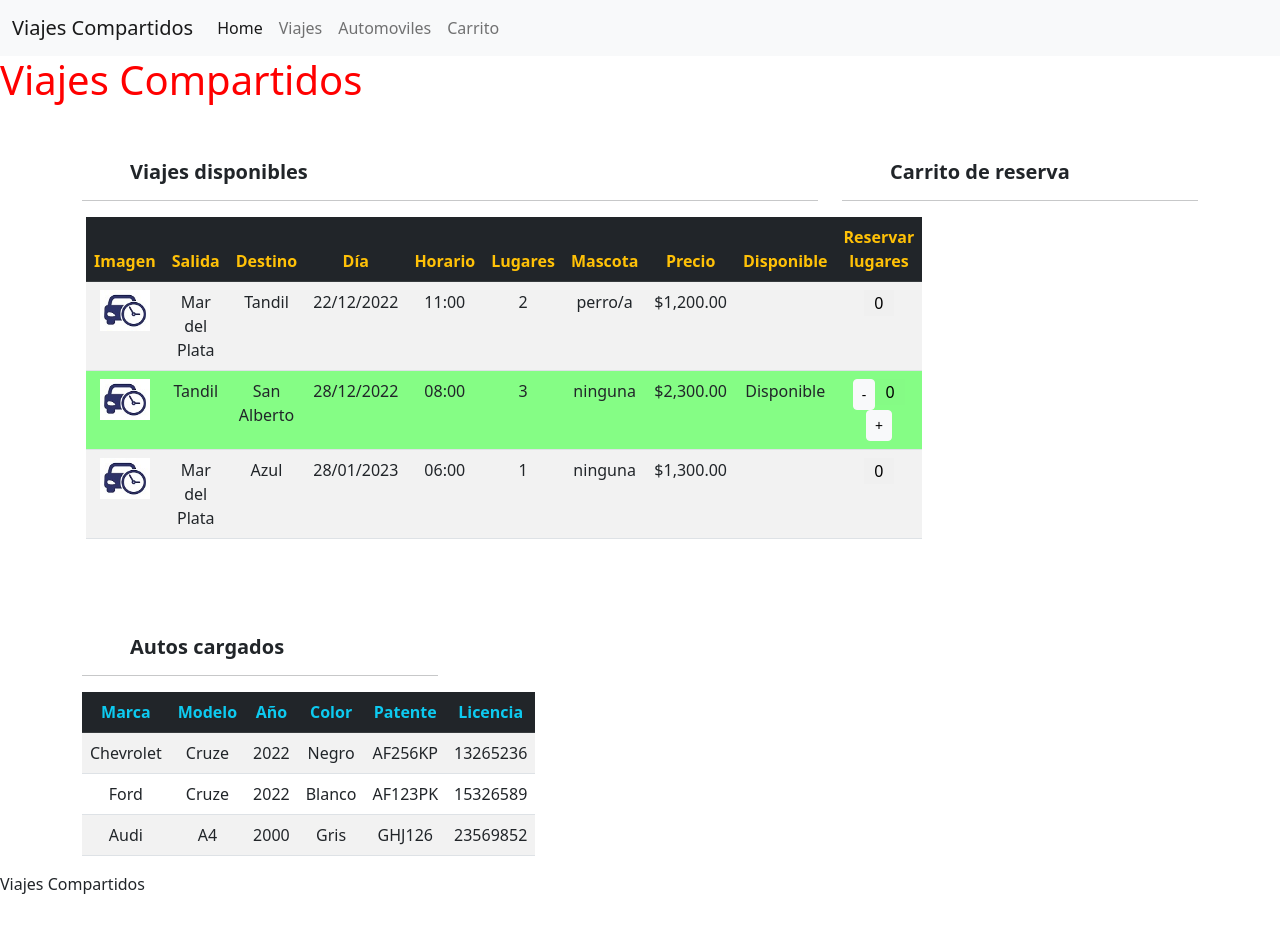
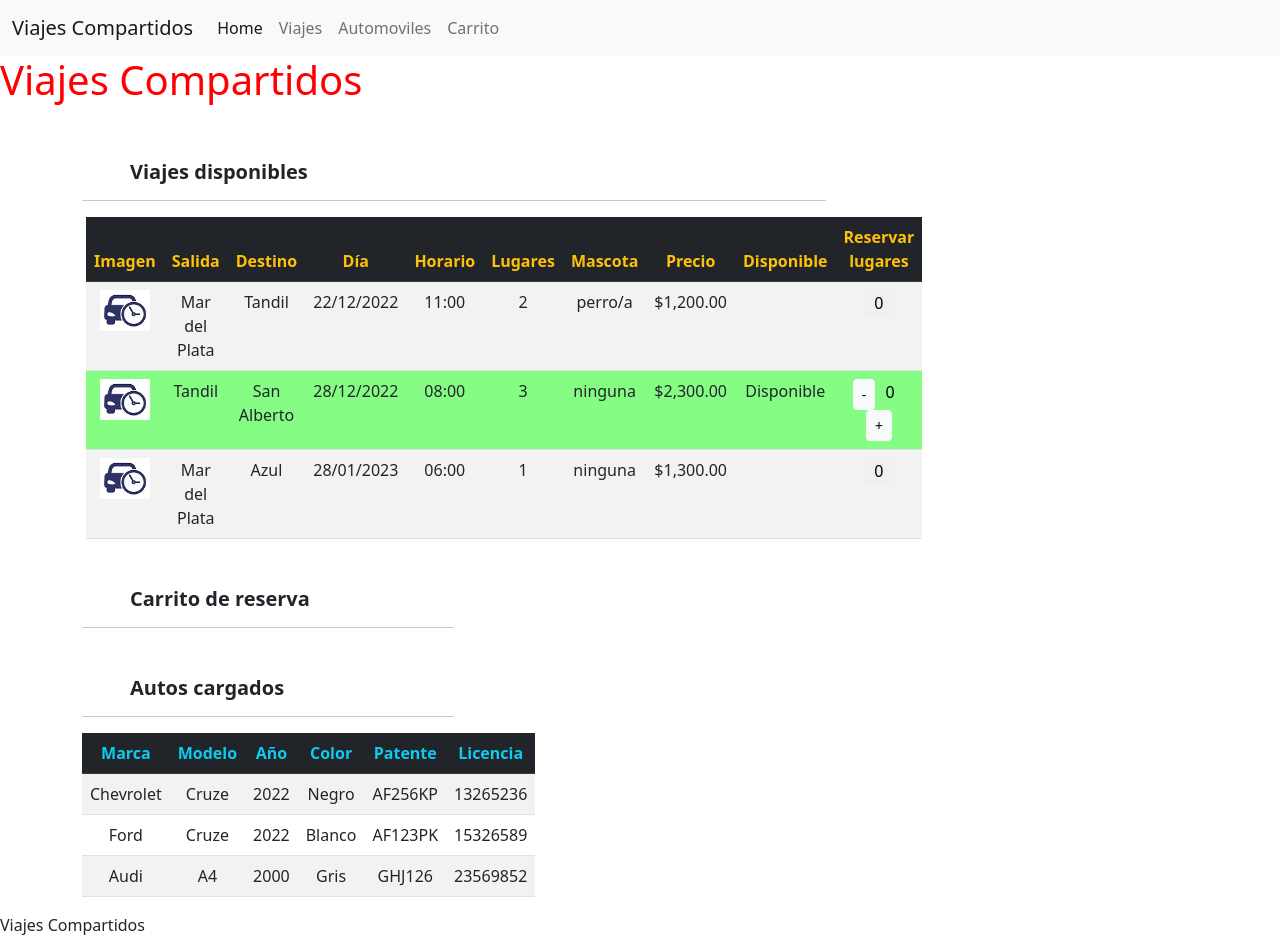
Before and after one commit to FelicitasAguerralde/SeminarioAngular_ViajesCompartidos, an Angular app: page / in a window 1280 px wide. Before the commit the page ends 896 px from the top, so only its background shows below. Built offline with nearby package versions, Linux system fonts and the light colour scheme.

Commit message:
cree la carpeta routing

```diff
--- a/src/app/app.component.html
+++ b/src/app/app.component.html
@@ -28,15 +28,7 @@
 </div>
 <div class="container">
   <div class="row">
-    <div class="col-8">
-      <app-viajes-list></app-viajes-list>
-    </div>
-    <div class="col-4">
-      <app-carrito></app-carrito>
-    </div>
-    <div class="col-4">
-      <app-automoviles-list></app-automoviles-list>
-    </div>
+    <app-automoviles-viajes></app-automoviles-viajes>
   </div>
 </div>
 
--- a/src/app/automoviles-viajes/automoviles-viajes.component.html
+++ b/src/app/automoviles-viajes/automoviles-viajes.component.html
@@ -1 +1,9 @@
-<p>automoviles-viajes works!</p>
+<div class="col-8">
+    <app-viajes-list></app-viajes-list>
+  </div>
+  <div class="col-4">
+    <app-carrito></app-carrito>
+  </div>
+  <div class="col-4">
+    <app-automoviles-list></app-automoviles-list>
+  </div>
--- a/src/app/viajes-about/viajes-about.component.html
+++ b/src/app/viajes-about/viajes-about.component.html
@@ -1 +1 @@
-<p>viajes-about works!</p>
+<p>Viajes compartidos ha sido creado con el fin de brindar viajes acorde a sus necesidades</p>
```
Also changed, not shown: src/app/cart/app-routing.module.ts (added, +10 -0 lines), src/app/cart/app.module.ts (added, +14 -0 lines).
